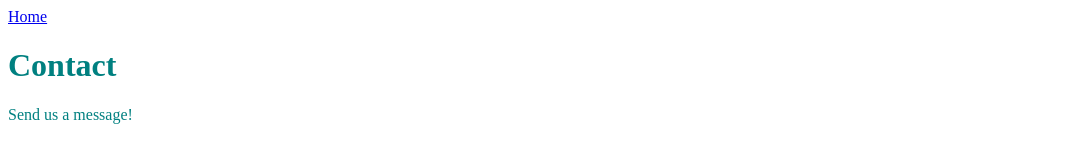
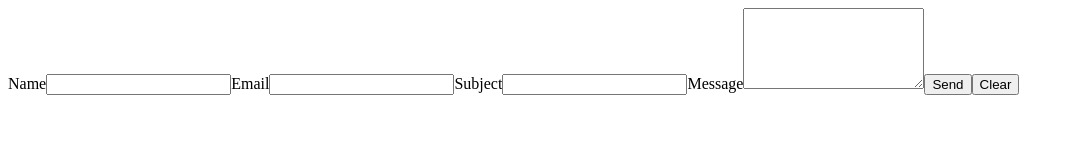
Before and after one commit to RStuczynski/gatsby_demo, a Gatsby site: page /contact in a window 1280 px wide. Shown: the whole page, without its empty margins (0-1074 px from the left). Built offline with nearby package versions, Linux system fonts and the light colour scheme; Gatsby itself is replaced by a stand-in of ours.

Commit message:
add form

```diff
--- a/src/pages/about.js
+++ b/src/pages/about.js
@@ -4,7 +4,7 @@ import Header from "../components/header"
 export default () => (
   <div style={{ color: `teal` }}>
 	<Header headerText="About Gatsby" arbitraryPhrase="is arbitrary" />
-    <Header headerText="It's pretty cool" />
+    <Header headerText="It's very cool" />
     <p>Such wow. Very React.</p>
   </div>
 )
--- a/src/pages/contact.js
+++ b/src/pages/contact.js
@@ -1,11 +1,41 @@
 import React from "react"
-import { Link } from "gatsby"
-import Header from "../components/header"
 
-export default () => (
-  <div style={{ color: `teal` }}>
-    <Link to="/">Home</Link>
-    <Header headerText="Contact" />
-    <p>Send us a message!</p>
-  </div>
-)
+export default class ContactPage extends React.Component {
+  state = {
+    firstName: "",
+    lastName: "",
+  }
+  handleInputChange = event => {
+    const target = event.target
+    const value = target.value
+    const name = target.name
+    this.setState({
+      [name]: value,
+    })
+  }
+  render() {
+    return (
+		<form method="post" netlify-honeypot="bot-field" data-netlify="true">
+		<input type="hidden" name="bot-field" />
+		  <label>
+		    Name
+		    <input type="text" name="name" id="name" />
+		  </label>
+		  <label>
+		    Email
+		    <input type="email" name="email" id="email" />
+		  </label>
+		  <label>
+		    Subject
+		    <input type="text" name="subject" id="subject" />
+		  </label>
+		  <label>
+		    Message
+		    <textarea name="message" id="message" rows="5" />
+		  </label>
+		  <button type="submit">Send</button>
+		  <input type="reset" value="Clear" />
+		</form>
+    )
+  }
+}
--- a/src/pages/index.js
+++ b/src/pages/index.js
@@ -1,8 +1,10 @@
 import React from "react"
 import { Link } from "gatsby"
-import Header from "../components/header"
+
 export default () => (
   <div style={{ color: `purple` }}>
+    <Link to="/about/">About</Link>
+    <p></p>
     <Link to="/contact/">Contact</Link>
     <h1>Hello Gatsby!</h1>
     <p>What a world.</p>
```
